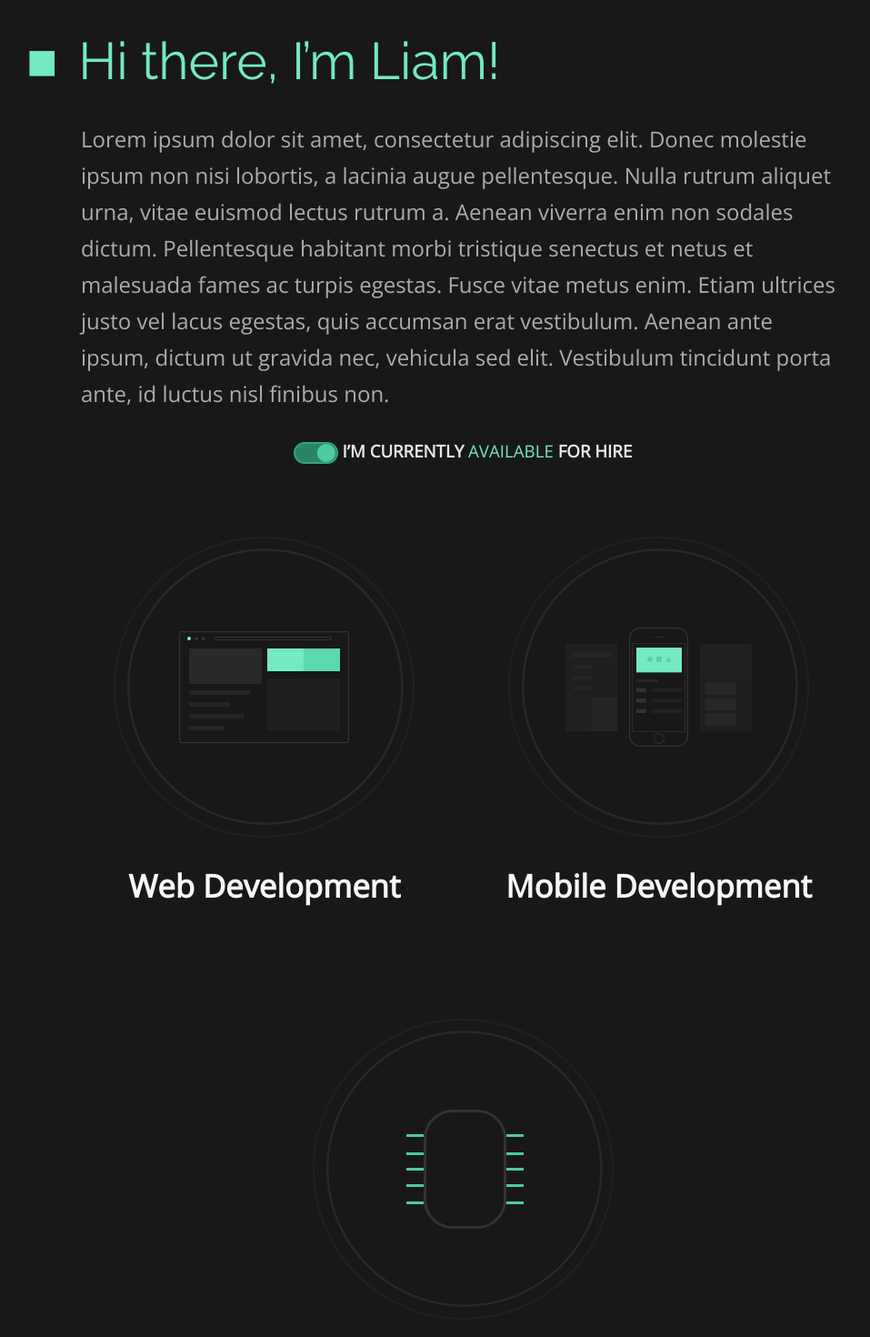
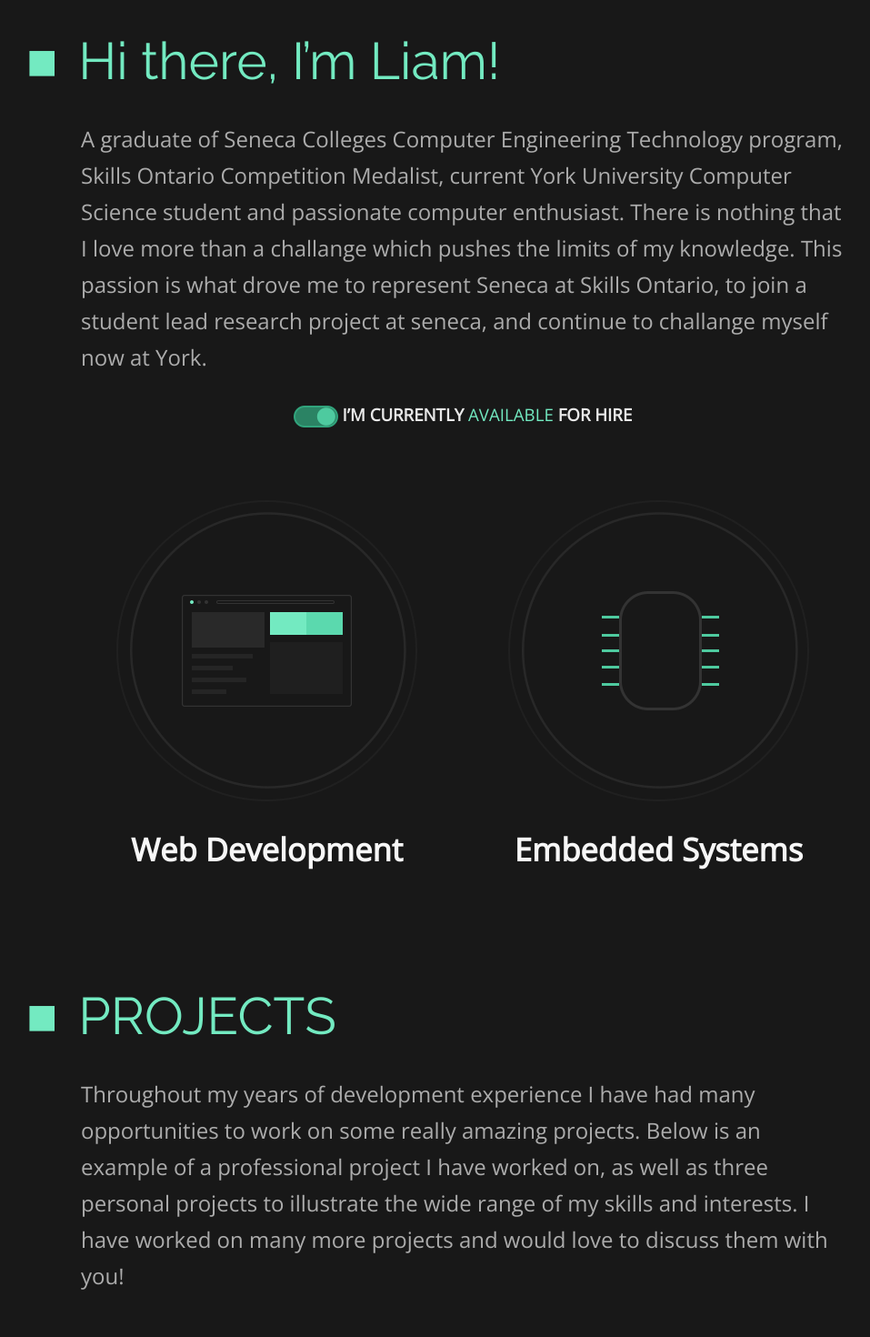
Before and after one commit to mcmahonliam837/portfolioSite, a React (Create React App) app: page / in a window 1280 px wide. Shown: the part 820-2290 px from the top of the page at 91% size, without its empty margins (131-1088 px from the left). Built offline with nearby package versions, Linux system fonts and the light colour scheme.

Commit message:
added real text

```diff
--- a/src/About/About.js
+++ b/src/About/About.js
@@ -11,13 +11,7 @@
       <div>
         <h1 className="title">&#x25A0;&thinsp;&thinsp;Hi there, I’m Liam!</h1>
         <p>
-          Lorem ipsum dolor sit amet, consectetur adipiscing elit. Donec molestie ipsum non nisi lobortis, a lacinia
-          augue pellentesque. Nulla rutrum aliquet urna, vitae euismod lectus rutrum a. Aenean viverra enim non sodales
-          dictum. Pellentesque habitant morbi
-          tristique senectus et netus et malesuada fames ac turpis egestas. Fusce vitae metus enim. Etiam ultrices justo
-          vel lacus egestas, quis accumsan erat vestibulum. Aenean ante ipsum, dictum ut gravida nec, vehicula sed elit.
-          Vestibulum tincidunt porta
-          ante, id luctus nisl finibus non.
+          A graduate of Seneca Colleges Computer Engineering Technology program, Skills Ontario Competition Medalist, current York University Computer Science student and passionate computer enthusiast. There is nothing that I love more than a challange which pushes the limits of my knowledge. This passion is what drove me to represent Seneca at Skills Ontario, to join a student lead research project at seneca, and continue to challange myself now at York.
         </p>
       </div>
 
@@ -33,10 +27,10 @@
             <h1>Web Development</h1>
           </li>
 
-          <li>
+          {/* <li>
             <img src={mobileDesignIcon} alt='' />
             <h1>Mobile Development</h1>
-          </li>
+          </li> */}
 
           <li>
             <img src={embeddedSystems} alt='' />
--- a/src/ProjectArea/ProjectArea.js
+++ b/src/ProjectArea/ProjectArea.js
@@ -39,18 +39,17 @@
         <h1 className="title">&#x25A0;&thinsp;&thinsp;PROJECTS </h1>
         <div id='projects'></div>
         <p>
-          Throughout my years working in design and development, I’ve had the chance to work wiith quite a few amazing
-          people. Here are some examples of the projects I’ve had the honour to be a part of.
-                </p>
+          Throughout my years of development experience I have had many opportunities to work on some really amazing projects. Below is an example of a professional project I have worked on, as well as three personal projects to illustrate the wide range of my skills and interests. I have worked on many more projects and would love to discuss them with you!
+        </p>
 
       </div>
       <Project side='left' title='Veterinary Training Mannequin' desc={VET_DESC} icon={vetProjIcon} indexImg={indexImg1} learnMore={false} />
 
-      <Project side='right' title='Alpha Game Engine' desc={ALPHA_DESC} icon={vetProjIcon} indexImg={indexImg2} url="https://github.com/mcmahonliam837/AlphaGameEngine" />
+      <Project side='right' title='Alpha Game Engine' desc={ALPHA_DESC} icon={''} indexImg={indexImg2} url="https://github.com/mcmahonliam837/AlphaGameEngine" />
 
-      <Project side='left' title='Image Processing API' desc={IMG_DESC} icon={vetProjIcon} indexImg={indexImg3} url="https://github.com/mcmahonliam837/ImageProcessingAPI" />
+      <Project side='left' title='Image Processing API' desc={IMG_DESC} icon={''} indexImg={indexImg3} url="https://github.com/mcmahonliam837/ImageProcessingAPI" />
 
-      <Project side='right' title='This Website' desc={THIS_DESC} icon={vetProjIcon} indexImg={indexImg4} url="https://github.com/mcmahonliam837/portfolioSite" />
+      <Project side='right' title='This Website' desc={THIS_DESC} icon={''} indexImg={indexImg4} url="https://github.com/mcmahonliam837/portfolioSite" />
 
       <div className="moreButtonArea">
         <a href="https://github.com/mcmahonliam837" target="_blank" rel="noopener noreferrer">
```
Also changed, not shown: todo.txt.
